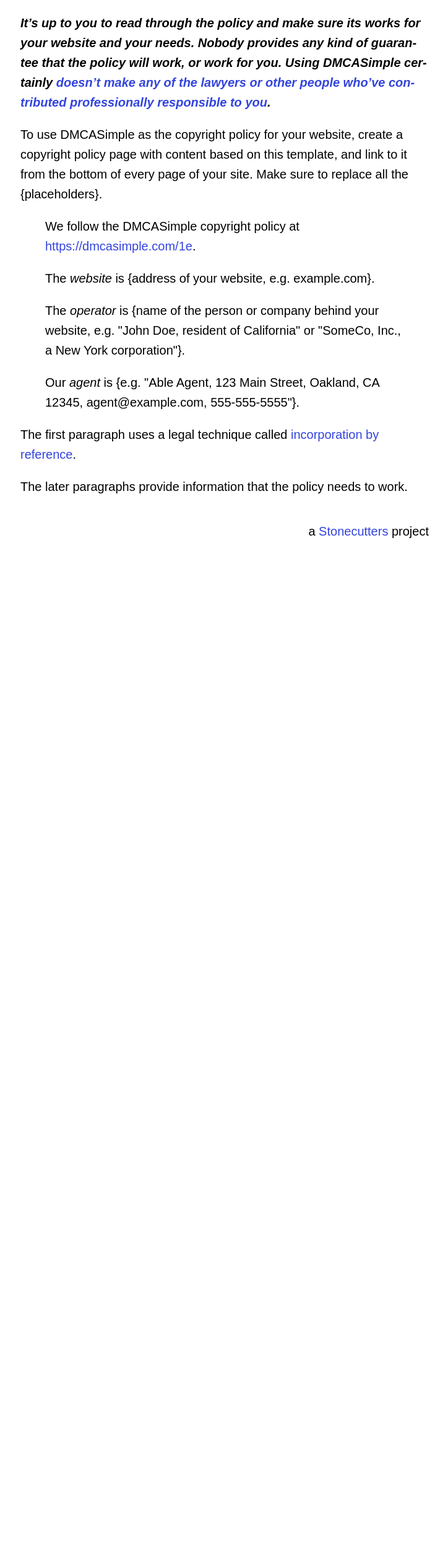
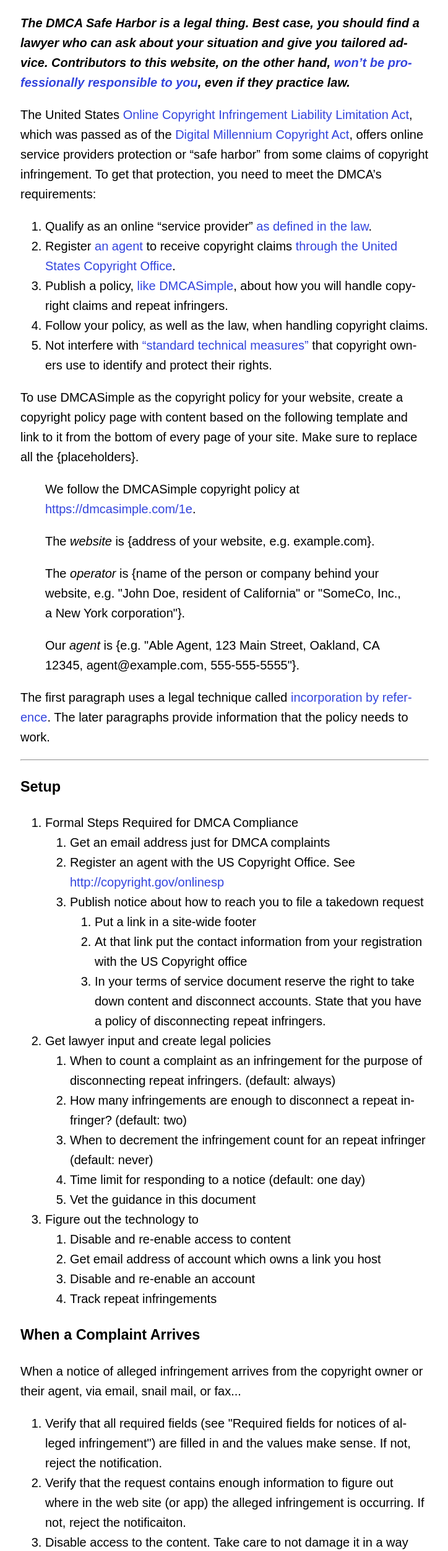
Before and after one commit to lucasgonze/dmcasimple.com, a plain HTML site: page use.html in a window 1280 px wide. Shown: the part 298-2800 px from the top of the page at 62% size, without its empty margins (277-1001 px from the left). Before the commit the page ends 1231 px from the top, so only its background shows below. Drawn offline with Linux system fonts and the light colour scheme.

Commit message:
Merge HOW_TO.md into use.html.

```diff
--- a/use.html
+++ b/use.html
@@ -22,20 +22,84 @@
     <p>standard copyright policy for websites</p>
   </header>
   <nav role="navigation">
-    <a href="1e">Read</a> <a href="use">Use</a> <a href="feedback">Feedback</a>
+    <a href="1e">Read</a> <a href="use">Use</a> <a href="feedback">Feedback</a> <a href="statute">Statute</a>
   </nav>
   <main role="main">
     <h1>How to Use DMCASimple</h1>
-    <p class="conspicuous">It’s up to you to read through the policy and make sure its works for your website and your needs. Nobody provides any kind of guarantee that the policy will work, or work for you. Using DMCASimple certainly <a href="https://notlegaladvice.law">doesn’t make any of the lawyers or other people who’ve contributed professionally responsible to you</a>.</p>
-    <p>To use DMCASimple as the copyright policy for your website, create a copyright policy page with content based on this template, and link to it from the bottom of every page of your site. Make sure to replace all the {placeholders}.</p>
+    <p class="conspicuous">The DMCA Safe Harbor is a legal thing. Best case, you should find a lawyer who can ask about your situation and give you tailored advice. Contributors to this website, on the other hand, <a href="https://notlegaladvice.law">won’t be professionally responsible to you</a>, even if they practice law.</p>
+    <p>The United States <a href="https://en.wikipedia.org/wiki/Online_Copyright_Infringement_Liability_Limitation_Act">Online Copyright Infringement Liability Limitation Act</a>, which was passed as of the <a href="https://en.wikipedia.org/wiki/Digital_Millennium_Copyright_Act">Digital Millennium Copyright Act</a>, offers online service providers protection or “safe harbor” from some claims of copyright infringement. To get that protection, you need to meet the DMCA’s requirements:</p>
+    <ol>
+      <li>Qualify as an online “service provider” <a href=/statute#k1>as defined in the law</a>.</li>
+      <li>Register <a href=/statute#c2>an agent</a> to receive copyright claims <a href="https://www.copyright.gov/dmca-directory/">through the United States Copyright Office</a>.</li>
+      <li>Publish a policy, <a href=/1e>like DMCASimple</a>, about how you will handle copyright claims and repeat infringers.</li>
+      <li>Follow your policy, as well as the law, when handling copyright claims.</li>
+      <li>Not interfere with <a href=/statute#i2>“standard technical measures”</a> that copyright owners use to identify and protect their rights.</li>
+    </ol>
+    <p>To use DMCASimple as the copyright policy for your website, create a copyright policy page with content based on the following template and link to it from the bottom of every page of your site. Make sure to replace all the {placeholders}.</p>
     <blockquote>
       We follow the DMCASimple copyright policy at <a href="https://dmcasimple.com/1e">https://dmcasimple.com/1e</a>.
       <p>The <dfn>website</dfn> is {address of your website, e.g. example.com}.</p>
       <p>The <dfn>operator</dfn> is {name of the person or company behind your website, e.g. "John Doe, resident of California" or "SomeCo, Inc., a New York corporation"}.</p>
       <p>Our <dfn>agent</dfn> is {e.g. "Able Agent, 123 Main Street, Oakland, CA 12345, agent@example.com, 555-555-5555"}.</p>
     </blockquote>
-    <p>The first paragraph uses a legal technique called <a href="https://en.wikipedia.org/wiki/Incorporation_by_reference">incorporation by reference</a>.</p>
-    <p>The later paragraphs provide information that the policy needs to work.</p>
+    <p>The first paragraph uses a legal technique called <a href="https://en.wikipedia.org/wiki/Incorporation_by_reference">incorporation by reference</a>. The later paragraphs provide information that the policy needs to work.</p>
+
+    <hr>
+<h3 id="setup">Setup</h3>
+<ol>
+<li>Formal Steps Required for DMCA Compliance<ol>
+<li>Get an email address just for DMCA complaints</li>
+<li>Register an agent with the US Copyright Office. See <a href="http://copyright.gov/onlinesp">http://copyright.gov/onlinesp</a></li>
+<li>Publish notice about how to reach you to file a takedown request<ol>
+<li>Put a link in a site-wide footer</li>
+<li>At that link put the contact information from your registration with the US Copyright office</li>
+<li>In your terms of service document reserve the right to take down content and disconnect accounts. State that you have a policy of disconnecting repeat infringers.</li>
+</ol>
+</li>
+</ol>
+</li>
+<li>Get lawyer input and create legal policies<ol>
+<li>When to count a complaint as an infringement for the purpose of disconnecting repeat infringers. (default: always)</li>
+<li>How many infringements are enough to disconnect a repeat infringer? (default: two)</li>
+<li>When to decrement the infringement count for an repeat infringer (default: never)</li>
+<li>Time limit for responding to a notice (default: one day)</li>
+<li>Vet the guidance in this document</li>
+</ol>
+</li>
+<li>Figure out the technology to<ol>
+<li>Disable and re-enable access to content</li>
+<li>Get email address of account which owns a link you host</li>
+<li>Disable and re-enable an account</li>
+<li>Track repeat infringements</li>
+</ol>
+</li>
+</ol>
+<h3 id="when-a-complaint-arrives">When a Complaint Arrives</h3>
+<p>When a notice of alleged infringement arrives from the copyright owner or their agent, via email, snail mail, or fax...</p>
+<ol>
+<li>Verify that all required fields (see &quot;Required fields for notices of alleged infringement&quot;) are filled in and the values make sense. If not, reject the notification.</li>
+<li>Verify that the request contains enough information to figure out where in the web site (or app) the alleged infringement is occurring. If not, reject the notificaiton.</li>
+<li>Disable access to the content. Take care to not damage it in a way that prevents you from re-enabling access..</li>
+<li>Inform the user that you have taken down the content. Inform them of their right to file a counter notice and give them a pointer to info on doing them. Here is an example from Github: <a href="https://help.github.com/articles/guide-to-submitting-a-dmca-counter-notice/">https://help.github.com/articles/guide-to-submitting-a-dmca-counter-notice/</a></li>
+<li>Increment the infringement count for the user</li>
+<li>Look up the infringement count for the user. If it is greater than the maximum, disconnect the users account.</li>
+</ol>
+<h3 id="counter-notice">Counter-Notice</h3>
+<p>When a counter-notice arrives from the user/uploader, inbound via email, snail mail, or fax...</p>
+<ol>
+<li>Verify that the three day window has not expired. If it has expired, reject the counter-notice.</li>
+<li>Verify that all the fields are filled in and the values are correct. (DMCA Section 512(g)(1) is the canonical source of info. See <a href="http://www.copyright.gov/title17/92chap5.html#512">http://www.copyright.gov/title17/92chap5.html#512</a>)</li>
+<li>Forward the counter notice to the copyright owner.</li>
+<li>Set a ten-day timer to put back the content if the copyright owner has not filed suit against the user and informed you.</li>
+<li>Consider decrementing the infringement counter for this user.</li>
+</ol>
+<h3 id="ten-day-timer">Ten-Day Timer</h3>
+<p>When the ten-day timer goes off...</p>
+<ol>
+<li>Verify that you have not received a notice that the copyright owner has filed a lawsuit. If not, put back the content and (if you haven&#39;t already) decrement your repeat infringement counter.</li>
+</ol>
+
+
   </main>
   <footer role="contentinfo">
     <p>a <a href="https://stonecutters.law">Stonecutters</a> project</p>
```
